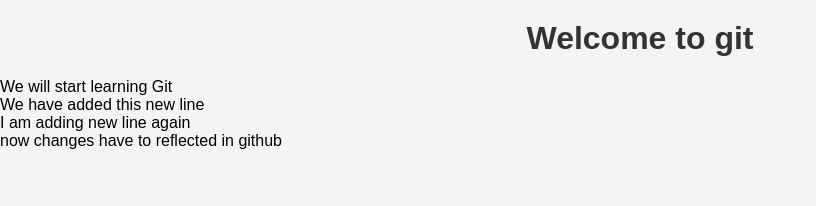
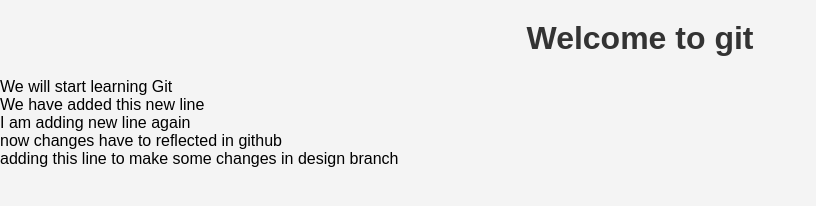
Before and after one commit to jyothishankar/GitRepo, a plain HTML site: page index.html in a window 1280 px wide. Shown: the whole page, without its empty margins (0-816 px from the left). Drawn offline with Linux system fonts and the light colour scheme.

Commit message:
fifth commit

```diff
--- a/index.html
+++ b/index.html
@@ -12,7 +12,8 @@
 	We will start learning Git <br>
 	We have added this new line </br>
 	I am adding new line again <br>
-	now changes have to reflected in github
+	now changes have to reflected in github </br>
+	adding this line to make some changes in design branch
 </body>
 
 </html>
```
